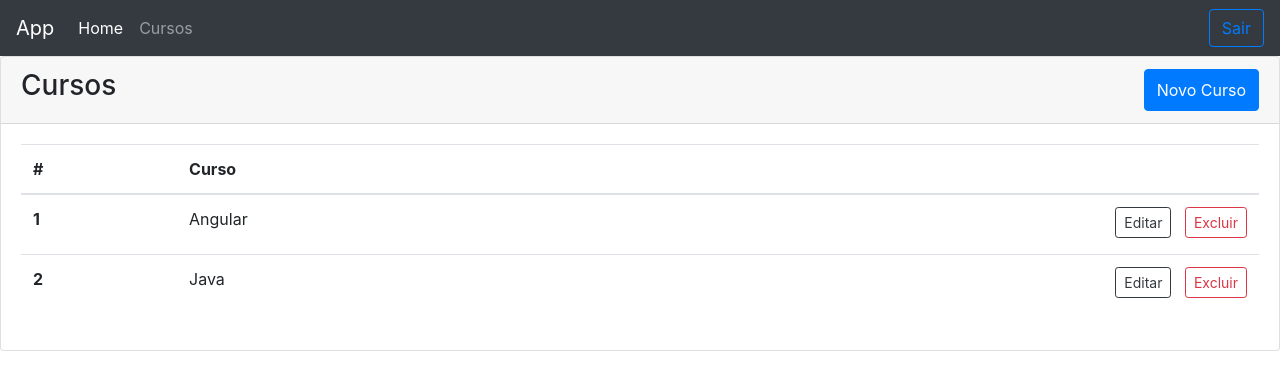
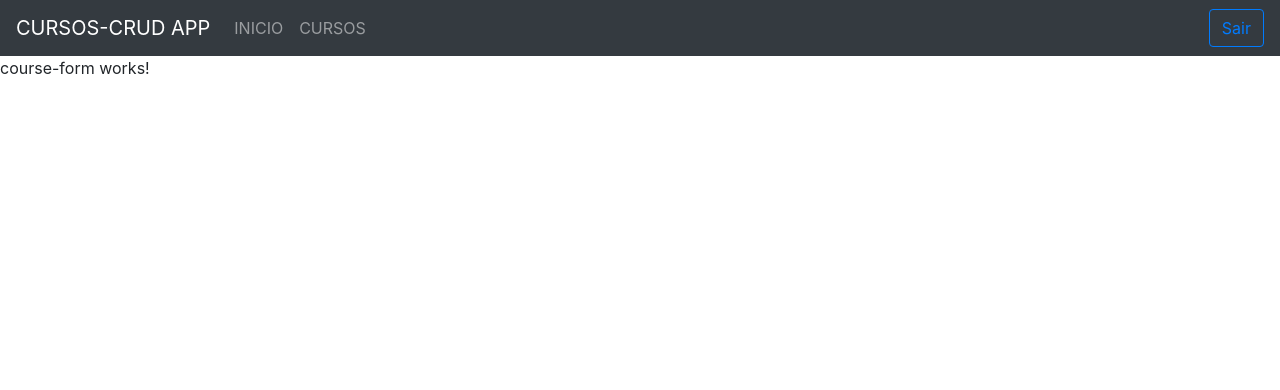
Before and after one commit to airtonferreira/course-crud, an Angular app: page /edit/1 in a window 1280 px wide. Before the commit this address led to /. Shown: the top 390 px of the page. Built offline with nearby package versions, Linux system fonts and the light colour scheme; data requests are answered from the project's data file.

Commit message:
router links

```diff
--- a/src/app/app-routing.module.ts
+++ b/src/app/app-routing.module.ts
@@ -1,8 +1,16 @@
+import { HomeComponent } from './home/home.component';
+import { CourseFormComponent } from './course-form/course-form.component';
+import { CourseListComponent } from './course-list/course-list.component';
 import { NgModule } from '@angular/core';
 import { Routes, RouterModule } from '@angular/router';
 
 
-const routes: Routes = [];
+const routes: Routes = [
+  { path: '', component: HomeComponent},
+  { path: 'courses', component: CourseListComponent },
+  { path: 'new-course', component: CourseFormComponent },
+  { path: 'edit/:id', component: CourseFormComponent }
+];
 
 @NgModule({
   imports: [RouterModule.forRoot(routes)],
--- a/src/app/app.component.html
+++ b/src/app/app.component.html
@@ -1,2 +1,2 @@
 <app-navbar></app-navbar>
-<app-course-list></app-course-list>
+<router-outlet></router-outlet>
--- a/src/app/app.module.ts
+++ b/src/app/app.module.ts
@@ -10,12 +10,16 @@ import { CourseListComponent } from './course-list/course-list.component';
 import { HttpClientModule } from '@angular/common/http'
 
 import { ModalModule } from 'ngx-bootstrap/modal';
+import { CourseFormComponent } from './course-form/course-form.component';
+import { HomeComponent } from './home/home.component';
 
 @NgModule({
   declarations: [
     AppComponent,
     NavbarComponent,
-    CourseListComponent
+    CourseListComponent,
+    CourseFormComponent,
+    HomeComponent
   ],
   imports: [
     BrowserModule,
--- /dev/null
+++ b/src/app/course-form/course-form.component.html
@@ -0,0 +1 @@
+<p>course-form works!</p>
--- /dev/null
+++ b/src/app/course-form/course-form.component.ts
@@ -0,0 +1,15 @@
+import { Component, OnInit } from '@angular/core';
+
+@Component({
+  selector: 'app-course-form',
+  templateUrl: './course-form.component.html',
+  styleUrls: ['./course-form.component.css']
+})
+export class CourseFormComponent implements OnInit {
+
+  constructor() { }
+
+  ngOnInit() {
+  }
+
+}
--- a/src/app/course-list/course-list.component.html
+++ b/src/app/course-list/course-list.component.html
@@ -1,7 +1,7 @@
 <div class="card">
     <div class="card-header d-flex justify-content-between">
         <h3>Cursos</h3>
-        <button class="btn btn-primary">Novo Curso</button>
+        <button class="btn btn-primary" [routerLink]="['/new-course']" routerLinkActive="router-link-active" >Novo Curso</button>
     </div>
     <div class="card-body">
 
--- /dev/null
+++ b/src/app/home/home.component.html
@@ -0,0 +1 @@
+<p>home works!</p>
--- /dev/null
+++ b/src/app/home/home.component.ts
@@ -0,0 +1,15 @@
+import { Component, OnInit } from '@angular/core';
+
+@Component({
+  selector: 'app-home',
+  templateUrl: './home.component.html',
+  styleUrls: ['./home.component.css']
+})
+export class HomeComponent implements OnInit {
+
+  constructor() { }
+
+  ngOnInit() {
+  }
+
+}
--- a/src/app/navbar/navbar.component.html
+++ b/src/app/navbar/navbar.component.html
@@ -3,15 +3,15 @@
         aria-controls="navbarTogglerDemo03" aria-expanded="false" aria-label="Alterna navegação">
         <span class="navbar-toggler-icon"></span>
     </button>
-    <a class="navbar-brand" href="#">App</a>
+    <a class="navbar-brand" [routerLink]="['']">CURSOS-CRUD APP</a>
 
     <div class="collapse navbar-collapse" id="navbarTogglerDemo03">
         <ul class="navbar-nav mr-auto mt-2 mt-lg-0">
-            <li class="nav-item active">
-                <a class="nav-link" href="#">Home <span class="sr-only">(Página atual)</span></a>
+            <li class="nav-item">
+                <a class="nav-link" [routerLink]="['']" routerLinkActive="router-link-active" >INICIO <span class="sr-only">(Página atual)</span></a>
             </li>
             <li class="nav-item">
-                <a class="nav-link" href="#">Cursos</a>
+                <a class="nav-link" [routerLink]="['/courses']" routerLinkActive="router-link-active" >CURSOS</a>
             </li>
         </ul>
         <div class="form-inline my-2 my-lg-0">
```
Also changed, not shown: src/app/course-form/course-form.component.css (added), src/app/home/home.component.css (added), 2 other files (tests, documents, lock files or other folders).
